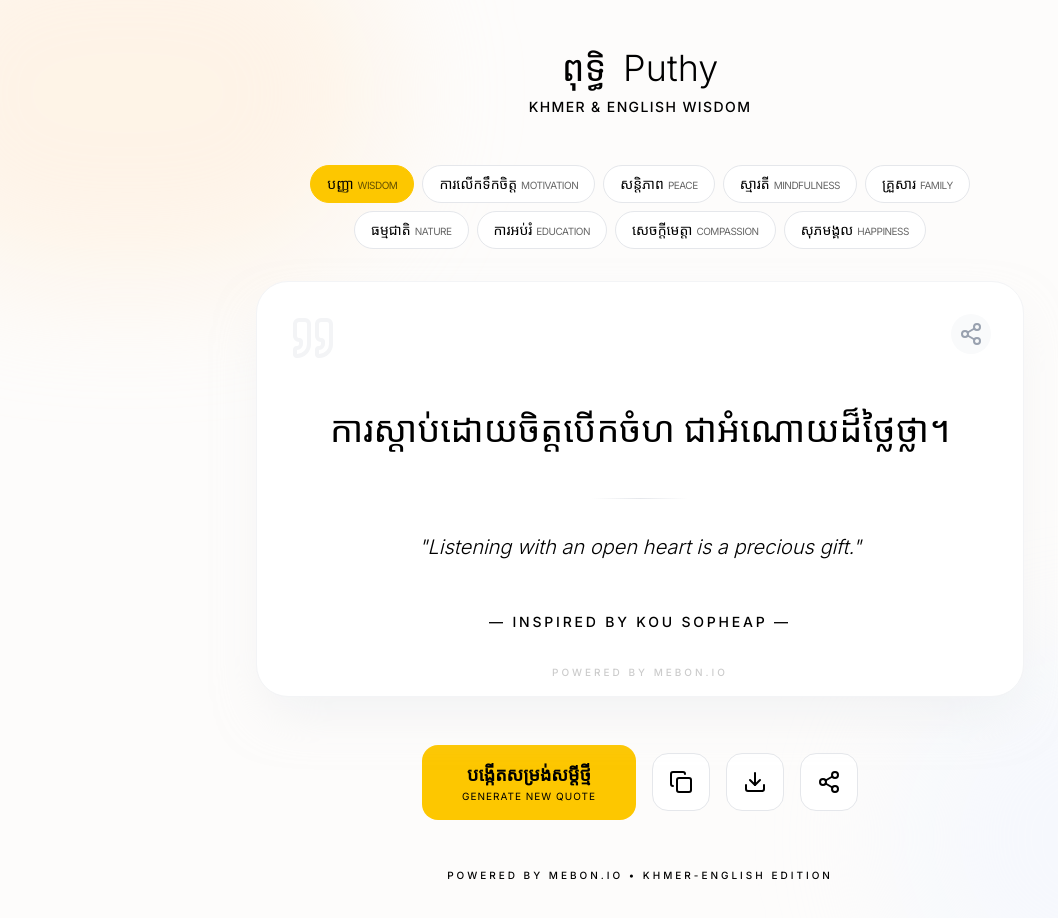
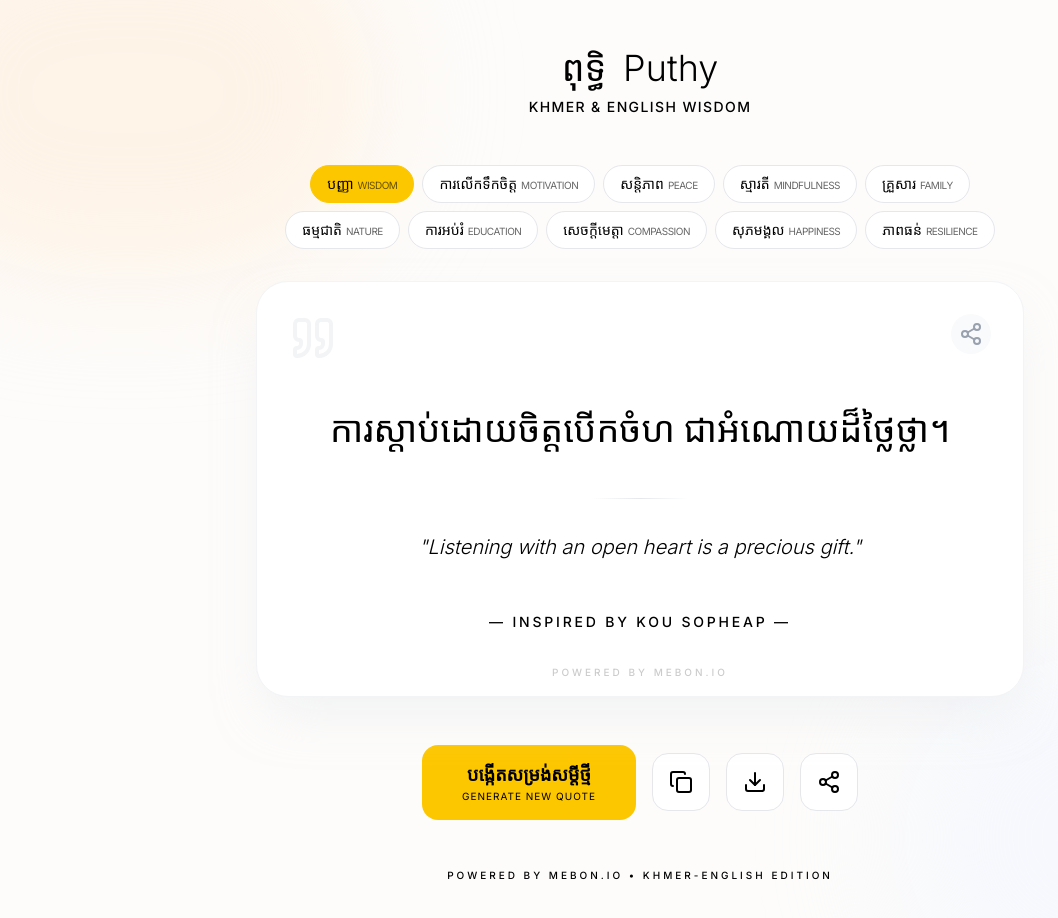
Before and after one commit to kong44/puthy, a React (Vite) app: page / in a window 1280 px wide. Shown: the top 918 px of the page, without its empty margins (0-1058 px from the left). Built offline with nearby package versions, Linux system fonts and the light colour scheme; no server answers; a web font is replaced by a local one.

Commit message:
feat: Add resilience quote category
Introduces a new category for generating inspirational quotes related to resilience. This expands the available themes for users.

```diff
--- a/src/App.tsx
+++ b/src/App.tsx
@@ -15,6 +15,7 @@ const CATEGORIES = [
   { id: 'education', label: 'Education', khmer: 'ការអប់រំ' },
   { id: 'compassion', label: 'Compassion', khmer: 'សេចក្តីមេត្តា' },
   { id: 'happiness', label: 'Happiness', khmer: 'សុភមង្គល' },
+  { id: 'resilience', label: 'Resilience', khmer: 'ភាពធន់' },
 ];
 
 export default function App() {
```
